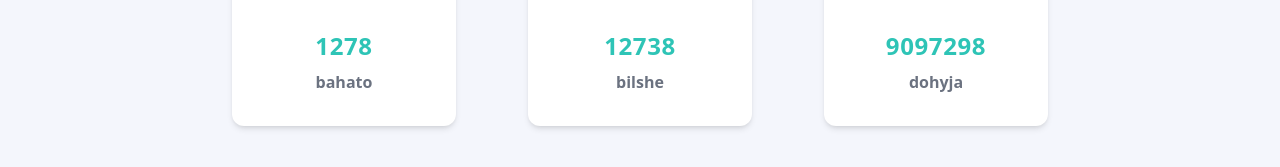
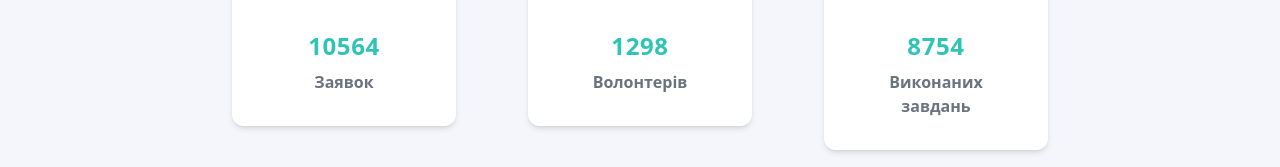
Before and after one commit to 418-Teapot-Team/help-hub, a Vue app in the folder frontend/: page / in a window 1280 px wide. Shown: the part 1118-1285 px from the top of the page. Built offline with nearby package versions, Linux system fonts and the light colour scheme.

Commit message:
chore: changed texts to designed ones

```diff
--- a/frontend/src/components/home/stats/SomeStats.vue
+++ b/frontend/src/components/home/stats/SomeStats.vue
@@ -23,8 +23,8 @@ import StatCard from '@/components/home/stats/StatCard.vue';
 import { ref } from 'vue';
 
 const cards = ref([
-  { label: 'bahato', stat: '1278', image: '/images/Resume.png' },
-  { label: 'bilshe', stat: '12738', image: '/images/HandUp.png' },
-  { label: 'dohyja', stat: '9097298', image: '/images/Success.png' },
+  { label: 'Заявок', stat: '10564', image: '/images/Resume.png' },
+  { label: 'Волонтерів', stat: '1298', image: '/images/HandUp.png' },
+  { label: 'Виконаних завдань', stat: '8754', image: '/images/Success.png' },
 ]);
 </script>
```
